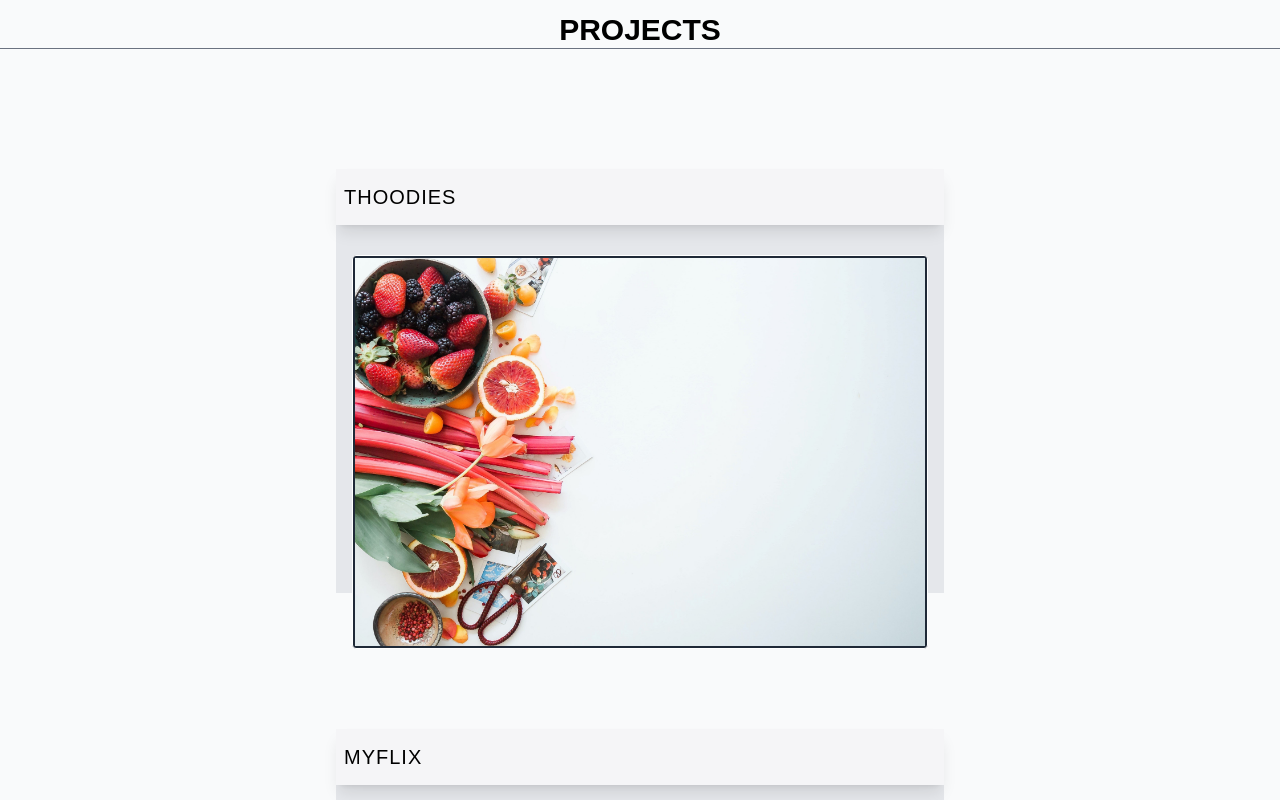
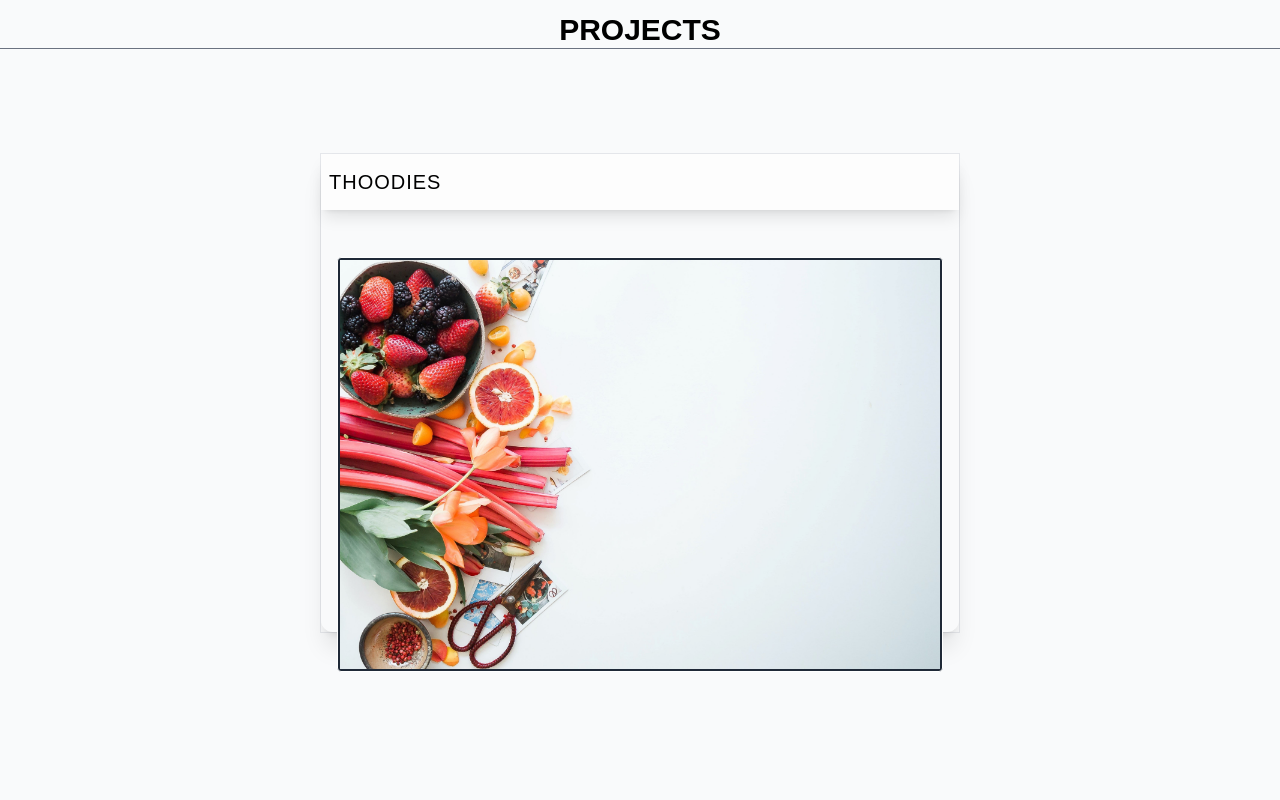
Before and after one commit to Erdiha/portfolio3.0, a Next.js app: page / in a window 1280 px wide. Shown: the part 1700-2500 px from the top of the page. Built offline with nearby package versions, Linux system fonts and the light colour scheme; no server answers; what @material-tailwind/react would draw is missing.

Commit message:
card links bug fixed

```diff
--- a/components/Navbar.tsx
+++ b/components/Navbar.tsx
@@ -139,11 +139,11 @@ const Navbar = () => {
                 />
               </div>
             </div>
-            <div className='border-b border-gray-300 my-8'>
+            <div className='border-b border-gray-300 my-8 text-neutral-500'>
               <i className='w-[85%] md:w-[90%] '>A Passion For Developing.</i>
             </div>
           </div>
-          <div className='py-4 flex flex-col '>
+          <div className='py-4 flex flex-col text-neutral-500'>
             <ul className='uppercase'>
               <Link href='/'>
                 <li onClick={() => setNav(false)} className='py-4 text-sm'>
--- a/components/ProjectTile.tsx
+++ b/components/ProjectTile.tsx
@@ -20,15 +20,40 @@ const Card = ({
 
   const cardBack = () => {
     return (
-      <div className='flip-card-back text-md md:text:lg hidden  p-10 md:grid bg-gray-100 tracking-wide leading-loose items-center'>
+      <div className='relative flip-card-back text-md md:text-lg hidden  p-10 md:grid bg-gray-100 tracking-wide leading-loose items-center z-50'>
         <Typography variant='h3'>{title}</Typography>
 
         <p>{description}</p>
 
-        <Link href={code}>
+        <a href={code}>GitHub Repo</a>
+
+        <a target='_blank' rel='noreferrer' href={link}>
+          See The Project
+        </a>
+      </div>
+    );
+  };
+
+  return (
+    <div className='flex flex-col justify-center  md:m-8 md:my-16 my-8 '>
+      <div className=' group md:h-[30rem] md:w-[40rem] [perspective:1000px] w-96 h-[20rem] border'>
+        <div className='relative h-full w-full rounded-xl shadow-xl [transform-style:preserve-3d] transition-all duration-500 group-hover:[transform:rotateY(180deg)]'>
+          <div className=' absolute inset-0 [backface-visibility:hidden] '>
+            <h1 className='flex w-full text-xl p-2 bg-white/60 backdrop-blur shadow-lg leading-loose tracking-wider uppercase'>
+              {title}
+            </h1>
+
+            <div className='border  flex  border-white absolute -bottom-10 mx-4 rounded p-[2px] bg-gray-800 '>
+              <img src={imageUrl} alt={title} />
+            </div>
+          </div>
+          <div className='absolute inset-0 text-center [transform:rotateY(180deg)] justify-center flex items-center flex-col md:gap-20 gap-10 md:text-xl rounded-xl tracking-wide leading-loose bg-white/40 px-12 text-neutral-800  [backface-visibility:hidden]'>
+            <p>{description}</p>
+
+            <Link href={code} target='_blank' rel='noreferrer'>
               <Button
                 variant='gradient'
-            className='text-gray-700 shadow-sm bg-slate-200 px-2 rounded-none'
+                className='text-gray-500 text-md shadow-sm bg-slate-200 px-2 rounded-none md:hover:scale-105 md:hover:bg-neutral-200'
                 nonce={undefined}
                 onResize={undefined}
                 onResizeCapture={undefined}>
@@ -36,24 +61,29 @@ const Card = ({
               </Button>
             </Link>
 
-        <a target='_blank' rel='noreferrer' href={link}>
+            <Link target='_blank' rel='noreferrer' href={link}>
               <Button
                 variant='gradient'
-            className='text-gray-700 shadow-sm bg-slate-200 px-2 rounded-none'
+                className='text-gray-500 text-md  shadow-sm bg-slate-200 px-2 rounded-none md:hover:scale-105 md:hover:bg-neutral-200'
                 nonce={undefined}
                 onResize={undefined}
                 onResizeCapture={undefined}>
                 See The Project
               </Button>
-        </a>
+            </Link>
+          </div>
+        </div>
+      </div>
     </div>
   );
 };
 
-  return (
-    <div
+export default Card;
+
+{
+  /* <div
       key={id}
-      className={`flip-card w-screen h-[25rem] md:w-[40rem] md:h-[30rem] p-4 pt-10 mt-10 ${
+      className={`flip-card w-screen z-10 h-[25rem] md:w-[40rem] md:h-[30rem] p-4 pt-10 mt-10 ${
         flipped ? 'hover' : ''
       }`}
       onPointerDown={handlePointerDown}>
@@ -93,8 +123,5 @@ const Card = ({
         </div>
         {cardBack()}
       </div>
-    </div>
-  );
-};
-
-export default Card;
+    </div> */
+}
--- a/styles/globals.css
+++ b/styles/globals.css
@@ -282,6 +282,13 @@
     -moz-transform: rotateY(180deg);
   }
 
+  .flip-card-back .btn-wrapper {
+    position: absolute;
+    bottom: 20px;
+    left: 50%;
+    transform: translateX(-50%);
+  }
+
   /* Disable hover effects on mobile */
   @media (max-width: 767px) {
     .flip-card:hover .flip-card-inner {
```
Lines whose indentation alone changed are shown as unchanged.
